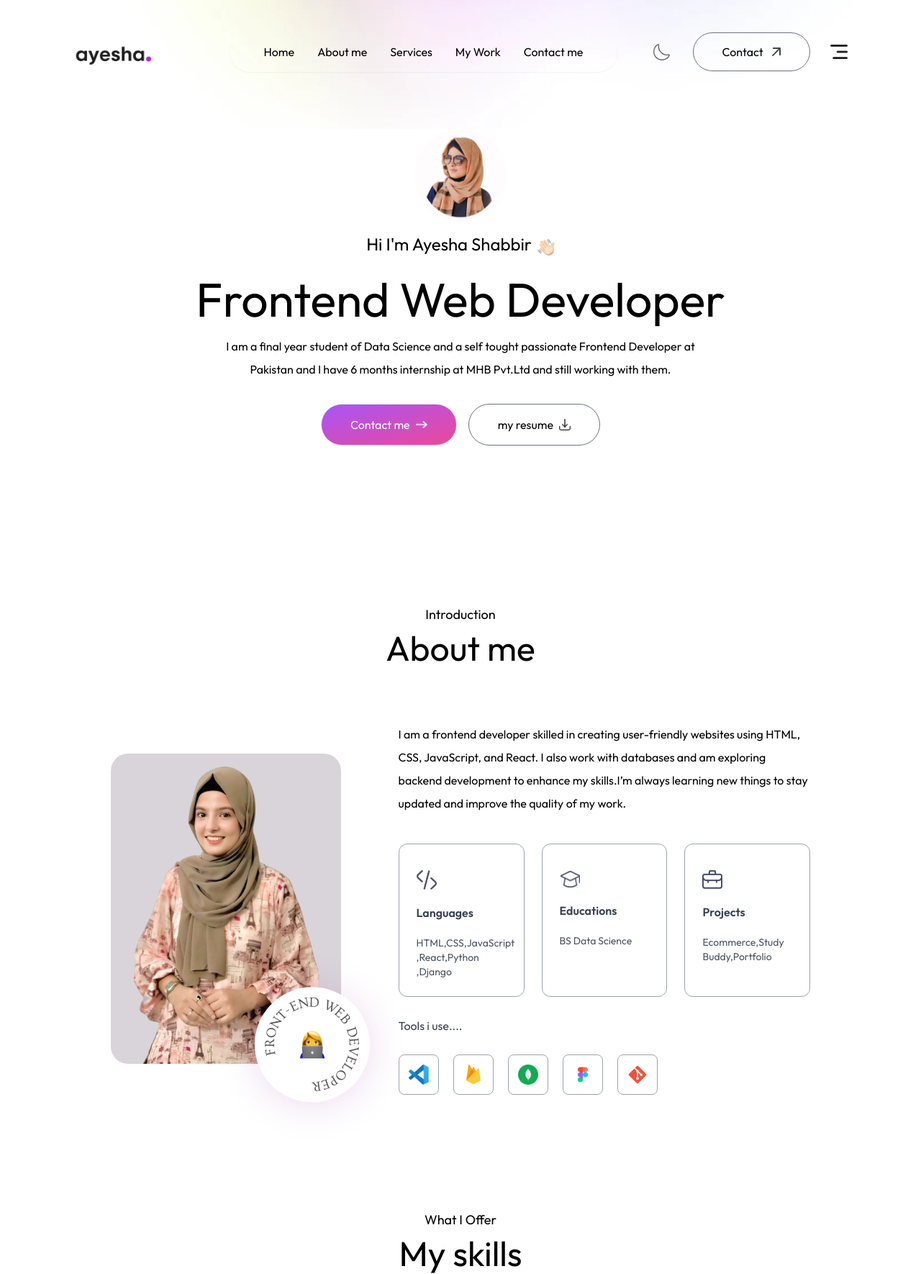
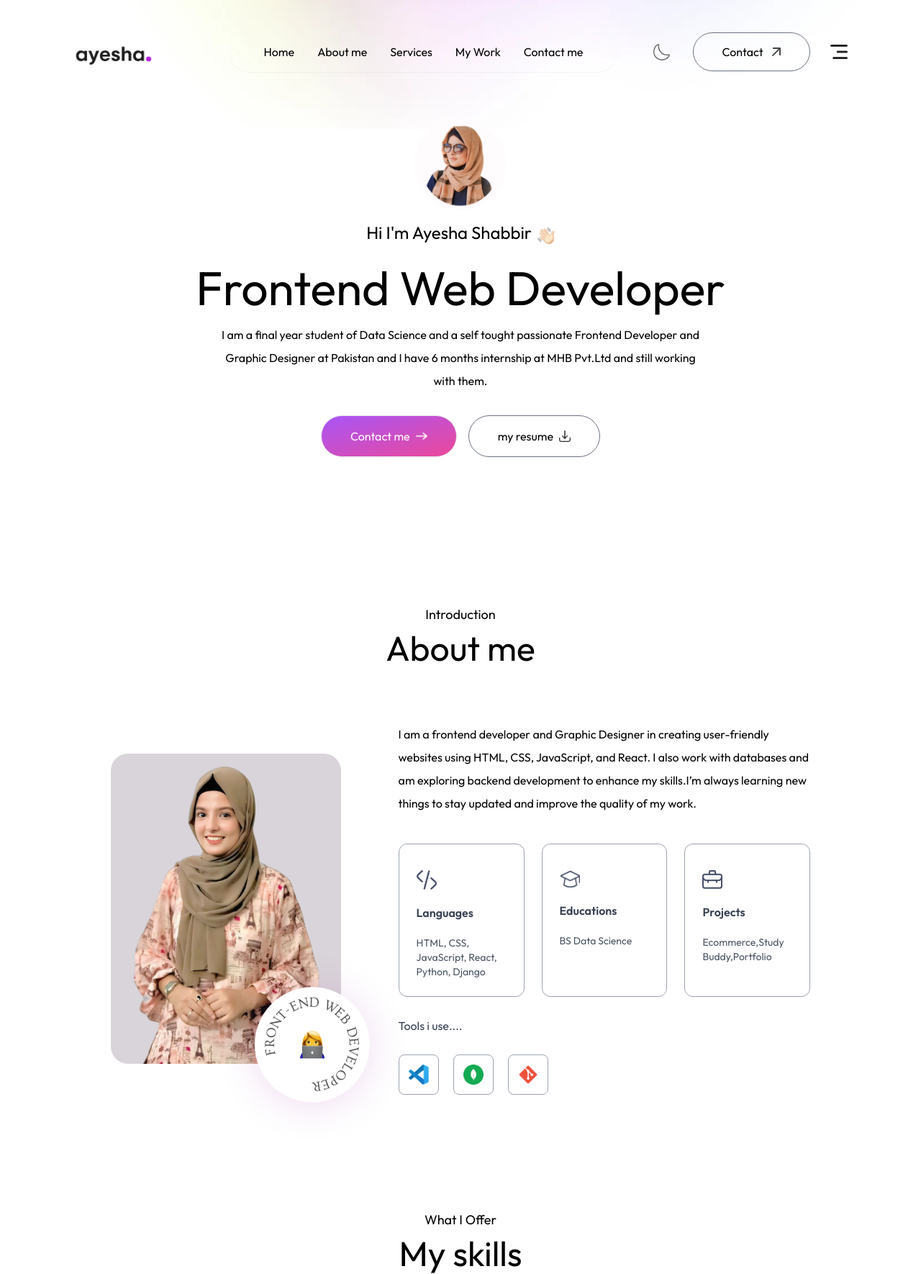
Before and after one commit to Ayeshashabbir01/Portfolio, a Django app: page / in a window 1280 px wide. Shown: the top 1770 px of the page at 72% size. Run offline with Django 5.2, Linux system fonts and the light colour scheme; some libraries are stand-ins or nearby versions; some web fonts are replaced.

Commit message:
portfolio

```diff
--- a/templates/index.html
+++ b/templates/index.html
@@ -84,7 +84,7 @@
             Hi I'm Ayesha Shabbir <img src="./images/hand-icon.png" alt="" class="w-6"></h3>
         <h1 class="text-3xl sm:text-6xl lg:text-[66px] font-Ovo">
             Frontend Web Developer</h1>
-        <p class="max-w-2xl mx-auto font-Ovo">I am a final year student of Data Science and a self tought passionate Frontend Developer at Pakistan and  I have 6 months internship at MHB Pvt.Ltd and still working with them. </p>
+        <p class="max-w-2xl mx-auto font-Ovo">I am a final year student of Data Science and a self tought passionate Frontend Developer and Graphic Designer at Pakistan and  I have 6 months internship at MHB Pvt.Ltd and still working with them. </p>
 
         <div class="flex flex-col sm:flex-row items-center gap-4 mt-4">
     <a href="#contact"
@@ -117,7 +117,7 @@
 
 
             <div class="flex-1">
-                <p class="mb-10 max--w-2x1 font-Ovo">I am a frontend developer skilled in creating user-friendly websites using HTML, CSS, JavaScript, and React. I also work with databases and am exploring backend development to enhance my skills.I’m always learning new things to stay updated and improve the quality of my work.</p>
+                <p class="mb-10 max--w-2x1 font-Ovo">I am a frontend developer and Graphic Designer in creating user-friendly websites using HTML, CSS, JavaScript, and React. I also work with databases and am exploring backend development to enhance my skills.I’m always learning new things to stay updated and improve the quality of my work.</p>
 
                 <ul class="grid grid-cols-1 sm:grid-cols-3 gap-6 max-w-2x1">
                     <li class="border-[0.5px] border-gray-400 rounded-xl p-6 cursor-pointer hover:bg-lightHover hover:-translate-y-1 duration-500
@@ -126,7 +126,7 @@
                         <img src="./images/code-icon-dark.png" alt="" class="w-7 mt-3 hidden dark:block">
 
                         <h3 class="my-4 font-semibold text-gray-700 dark:text-white">Languages</h3>
-                        <p class="text-gray-600 text-sm dark:text-white/80">HTML,CSS,JavaScript ,React,Python ,Django </p>
+                        <p class="text-gray-600 text-sm dark:text-white/80">HTML, CSS, JavaScript, React, Python, Django</p>
 
                     </li>
                     <li class="border-[0.5px] border-gray-400 rounded-xl p-6 cursor-pointer hover:bg-lightHover hover:-translate-y-1 duration-500
@@ -154,18 +154,12 @@
                     aspect-square border border-gray-400 rounded-lg cursor-pointer hover:-translate-y-1 duration-500">
                 <img src="./images/vscode.png" alt="" class="w-5 sm:w-7">
                     </li>
-                    <li class="flex items-center justify-center w-12 sm:w-14
-                    aspect-square border border-gray-400 rounded-lg cursor-pointer hover:-translate-y-1 duration-500">
-                <img src="./images/firebase.png" alt="" class="w-5 sm:w-7">
-            </li>
+
             <li class="flex items-center justify-center w-12 sm:w-14
                     aspect-square border border-gray-400 rounded-lg cursor-pointer hover:-translate-y-1 duration-500">
                 <img src="./images/mongodb.png" alt="" class="w-5 sm:w-7">
             </li>
-            <li class="flex items-center justify-center w-12 sm:w-14
-                    aspect-square border border-gray-400 rounded-lg cursor-pointer hover:-translate-y-1 duration-500">
-                <img src="./images/figma.png" alt="" class="w-5 sm:w-7">
-            </li>
+
             <li class="flex items-center justify-center w-12 sm:w-14
                     aspect-square border border-gray-400 rounded-lg cursor-pointer hover:-translate-y-1 duration-500">
                 <img src="./images/git.png" alt="" class="w-5 sm:w-7">
@@ -178,7 +172,7 @@
 
     <!-----services------>
 
-    <div id="services" class="w-full px-[12%] py-10 scroll-mt-20">
+    <div id="skills" class="w-full px-[12%] py-10 scroll-mt-20">
         <h4 class="text-center mb-2 text-lg font-Ovo">What I Offer</h4>
         <h2 class="text-center text-5xl font-Ovo">My skills</h2>
         <p class="text-center max-w-2xl mx-auto mt-5 mb-12 font-Ovo">
```
